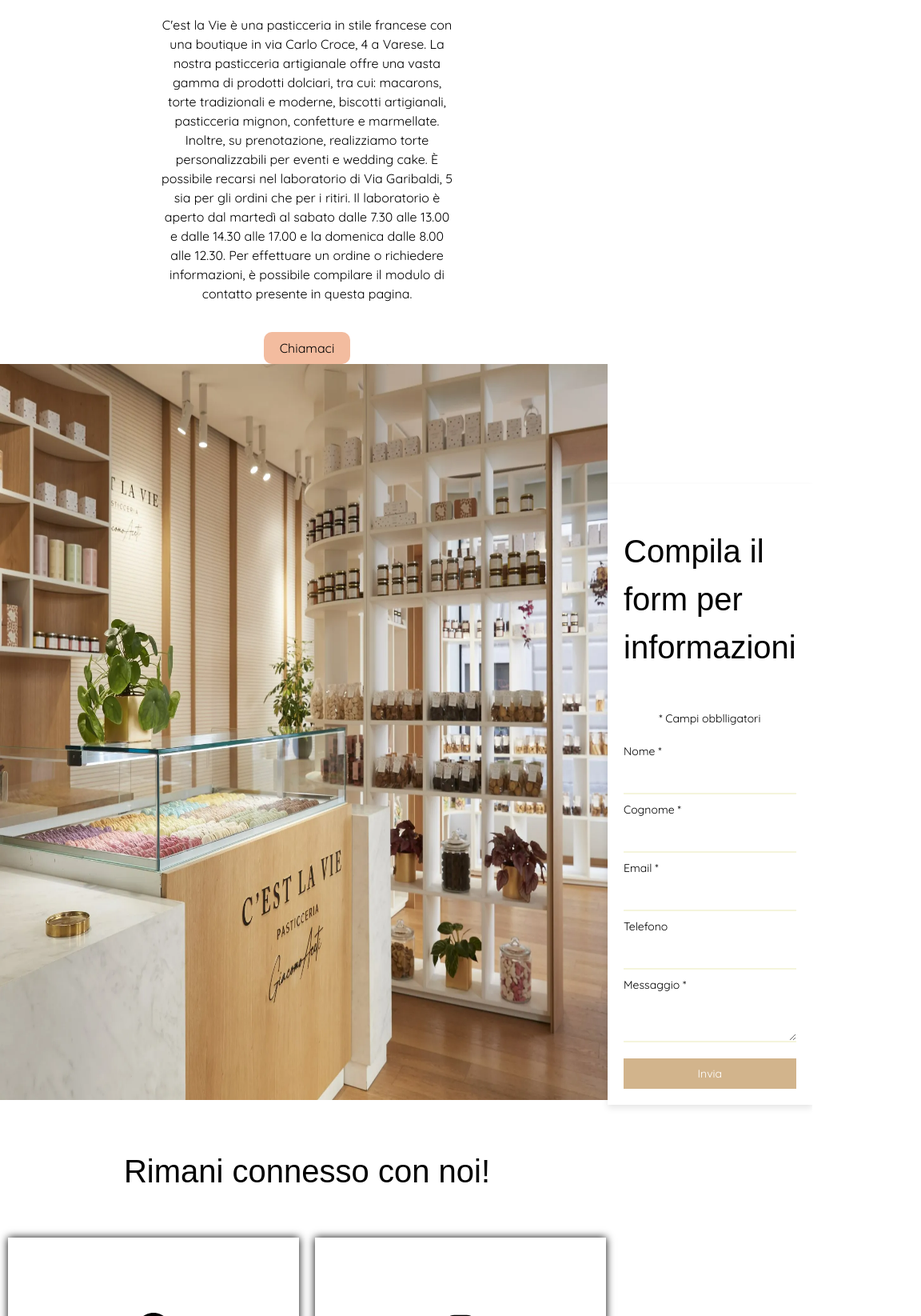
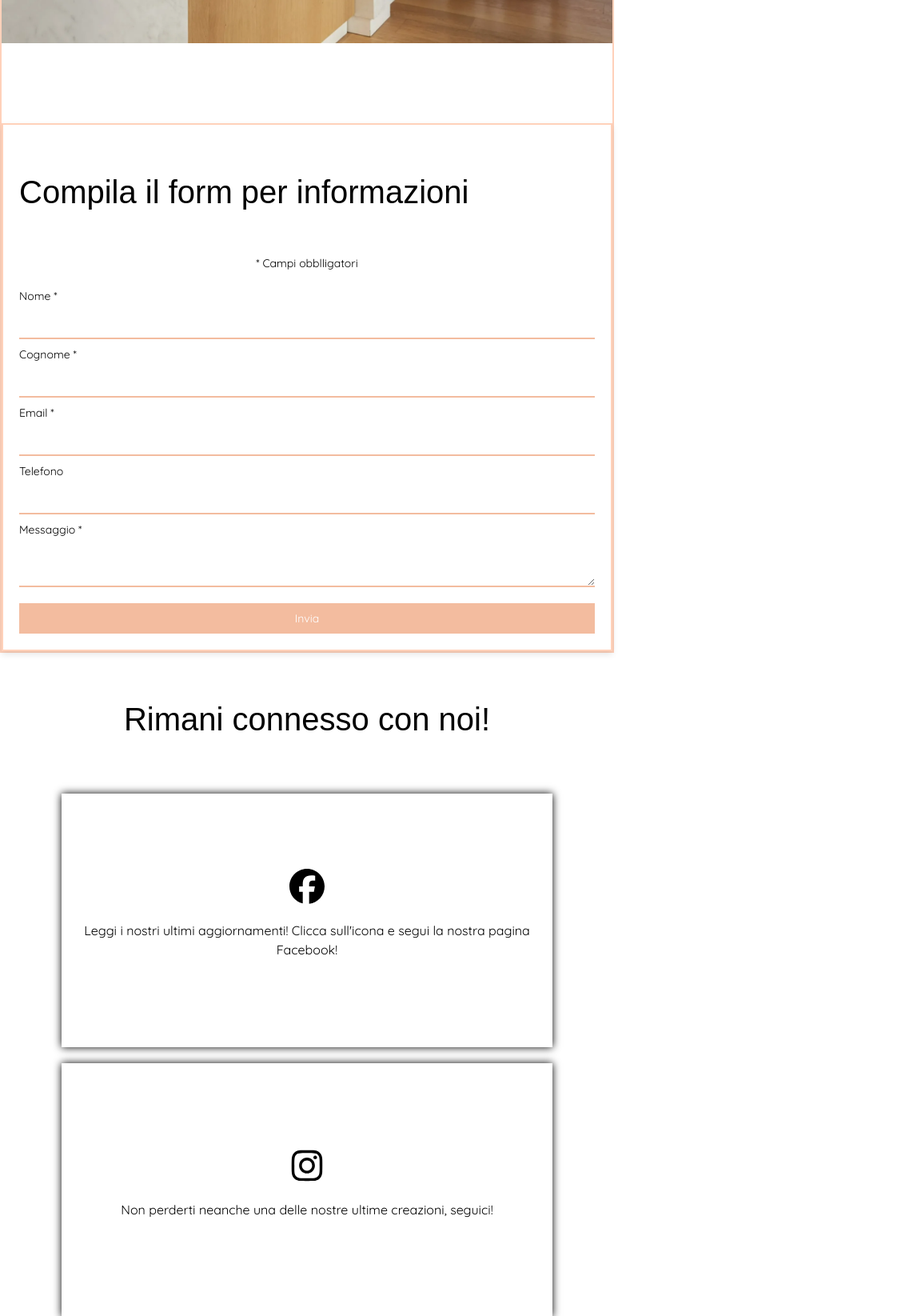
Before and after one commit to SamuD03/PW4-front-end, a Next.js app: page /contatti in a window 768 px wide. Shown: the part 1155-2800 px from the top of the page at 80% size, 1152 px wide, since content can reach past the window. Built offline with nearby package versions, Linux system fonts and the light colour scheme.

Commit message:
Improved Contatti

```diff
--- a/app/contatti/page.js
+++ b/app/contatti/page.js
@@ -4,6 +4,8 @@ import ImmaginePrincipale from "@/components/immagine-principale/immagine-princi
 import { useState } from "react";
 import classes from './page.module.css';
 import MapComponent from "@/components/map-component/map-component";
+import Image from 'next/image';
+import DomandeGenerali from "@/components/domande/domande";
 
 // Bottone
 const ContactButton = () => {
@@ -26,7 +28,6 @@ const ContactButton = () => {
 export default function Contatti() {
     return (
         <>
-            <ImmaginePrincipale />
 
             <div className={classes.text}>
                 <h2>La nostra pasticceria artigianale ti aspetta!</h2>
@@ -67,7 +68,9 @@ export default function Contatti() {
                 <div className={classes.cardContainer}>
                     <div className={classes.cardSocial}>
                         <div className={classes.socialIcon}>
-                            <svg className={classes.svg} xmlns="http://www.w3.org/2000/svg" viewBox="0 0 512 512"><path d="M512 256C512 114.6 397.4 0 256 0S0 114.6 0 256C0 376 82.7 476.8 194.2 504.5V334.2H141.4V256h52.8V222.3c0-87.1 39.4-127.5 125-127.5c16.2 0 44.2 3.2 55.7 6.4V172c-6-.6-16.5-1-29.6-1c-42 0-58.2 15.9-58.2 57.2V256h83.6l-14.4 78.2H287V510.1C413.8 494.8 512 386.9 512 256h0z" /></svg>
+                            <a href="https://www.facebook.com/pasticceriacestlavie" target="_blank" >
+                                <svg className={classes.svg} xmlns="http://www.w3.org/2000/svg" viewBox="0 0 512 512"><path d="M512 256C512 114.6 397.4 0 256 0S0 114.6 0 256C0 376 82.7 476.8 194.2 504.5V334.2H141.4V256h52.8V222.3c0-87.1 39.4-127.5 125-127.5c16.2 0 44.2 3.2 55.7 6.4V172c-6-.6-16.5-1-29.6-1c-42 0-58.2 15.9-58.2 57.2V256h83.6l-14.4 78.2H287V510.1C413.8 494.8 512 386.9 512 256h0z" /></svg>
+                            </a>
                         </div>
                         <p>
                             Leggi i nostri ultimi aggiornamenti! Clicca sull'icona e segui la nostra pagina Facebook!
@@ -76,7 +79,9 @@ export default function Contatti() {
 
                     <div className={classes.cardSocial}>
                         <div className={classes.socialIcon}>
-                            <svg className={classes.svg} xmlns="http://www.w3.org/2000/svg" viewBox="0 0 448 512"><path d="M224.1 141c-63.6 0-114.9 51.3-114.9 114.9s51.3 114.9 114.9 114.9S339 319.5 339 255.9 287.7 141 224.1 141zm0 189.6c-41.1 0-74.7-33.5-74.7-74.7s33.5-74.7 74.7-74.7 74.7 33.5 74.7 74.7-33.6 74.7-74.7 74.7zm146.4-194.3c0 14.9-12 26.8-26.8 26.8-14.9 0-26.8-12-26.8-26.8s12-26.8 26.8-26.8 26.8 12 26.8 26.8zm76.1 27.2c-1.7-35.9-9.9-67.7-36.2-93.9-26.2-26.2-58-34.4-93.9-36.2-37-2.1-147.9-2.1-184.9 0-35.8 1.7-67.6 9.9-93.9 36.1s-34.4 58-36.2 93.9c-2.1 37-2.1 147.9 0 184.9 1.7 35.9 9.9 67.7 36.2 93.9s58 34.4 93.9 36.2c37 2.1 147.9 2.1 184.9 0 35.9-1.7 67.7-9.9 93.9-36.2 26.2-26.2 34.4-58 36.2-93.9 2.1-37 2.1-147.8 0-184.8zM398.8 388c-7.8 19.6-22.9 34.7-42.6 42.6-29.5 11.7-99.5 9-132.1 9s-102.7 2.6-132.1-9c-19.6-7.8-34.7-22.9-42.6-42.6-11.7-29.5-9-99.5-9-132.1s-2.6-102.7 9-132.1c7.8-19.6 22.9-34.7 42.6-42.6 29.5-11.7 99.5-9 132.1-9s102.7-2.6 132.1 9c19.6 7.8 34.7 22.9 42.6 42.6 11.7 29.5 9 99.5 9 132.1s2.7 102.7-9 132.1z" /></svg>
+                            <a href="https://www.instagram.com/pasticceriacestlavie/" target="_blank">
+                                <svg className={classes.svg} xmlns="http://www.w3.org/2000/svg" viewBox="0 0 448 512"><path d="M224.1 141c-63.6 0-114.9 51.3-114.9 114.9s51.3 114.9 114.9 114.9S339 319.5 339 255.9 287.7 141 224.1 141zm0 189.6c-41.1 0-74.7-33.5-74.7-74.7s33.5-74.7 74.7-74.7 74.7 33.5 74.7 74.7-33.6 74.7-74.7 74.7zm146.4-194.3c0 14.9-12 26.8-26.8 26.8-14.9 0-26.8-12-26.8-26.8s12-26.8 26.8-26.8 26.8 12 26.8 26.8zm76.1 27.2c-1.7-35.9-9.9-67.7-36.2-93.9-26.2-26.2-58-34.4-93.9-36.2-37-2.1-147.9-2.1-184.9 0-35.8 1.7-67.6 9.9-93.9 36.1s-34.4 58-36.2 93.9c-2.1 37-2.1 147.9 0 184.9 1.7 35.9 9.9 67.7 36.2 93.9s58 34.4 93.9 36.2c37 2.1 147.9 2.1 184.9 0 35.9-1.7 67.7-9.9 93.9-36.2 26.2-26.2 34.4-58 36.2-93.9 2.1-37 2.1-147.8 0-184.8zM398.8 388c-7.8 19.6-22.9 34.7-42.6 42.6-29.5 11.7-99.5 9-132.1 9s-102.7 2.6-132.1-9c-19.6-7.8-34.7-22.9-42.6-42.6-11.7-29.5-9-99.5-9-132.1s-2.6-102.7 9-132.1c7.8-19.6 22.9-34.7 42.6-42.6 29.5-11.7 99.5-9 132.1-9s102.7-2.6 132.1 9c19.6 7.8 34.7 22.9 42.6 42.6 11.7 29.5 9 99.5 9 132.1s2.7 102.7-9 132.1z" /></svg>
+                            </a>
                         </div>
                         <p>
                             Non perderti neanche una delle nostre ultime creazioni, seguici!
@@ -88,6 +93,12 @@ export default function Contatti() {
 
             <div className={classes.mappa}>
                 {/* <MapComponent /> */}
+                <Image src="/mappa.png" alt="mappa" width={1519} height={450} />
+
+            </div>
+
+            <div className={classes.domande}>
+                <DomandeGenerali />
             </div>
 
 
--- a/app/contatti/page.module.css
+++ b/app/contatti/page.module.css
@@ -19,15 +19,6 @@
     background-color: #ffd1ba;
 }
 
-.iconPhone {
-    font-size: 16px;
-    /* Se usi una libreria di icone, aggiungi qui la classe o l'icona desiderata */
-}
-
-.phoneNumHolder {
-    margin-left: 5px;
-}
-
 .text {
     display: flex;
     flex-direction: column;
@@ -35,37 +26,18 @@
     align-items: center;
     margin-left: 200px;
     margin-right: 200px;
+    margin-bottom: 20px;
 }
 
-/*
-.imgBoutique {
-    width: 760px;
-    height: 920px;
+.text p {
+    width: 900px;
 }
-
-.formInformazioni {
-    display: flex;
-    flex-direction: row;
-    margin-top: 50px;
-}
-
-.informazioni {
-    display: flex;
-    flex-direction: column;
-    margin-top: 40px;
-    margin-left: 40px;
-}
-
-.form {
-    display: flex;
-    flex-direction: column;
-    align-items: flex-start;
-} */
 
 /* form */
 .formInformazioni {
     display: flex;
     align-items: flex-start;
+    border: 2px solid #ffd1ba;
 }
 
 .imgBoutique {
@@ -78,6 +50,7 @@
     padding: 20px;
     box-shadow: 0 4px 8px rgba(0, 0, 0, 0.1);
     margin-top: 150px;
+    border: 2px solid #ffd1ba;
 
 }
 
@@ -107,7 +80,7 @@
     padding: 10px;
     margin-top: 5px;
     border: none;
-    border-bottom: 2px solid beige;
+    border-bottom: 2px solid #f3bc9f;
     background-color: transparent;
     font-family: 'Quicksand', 'Quicksand Fallback', sans-serif;
     font-size: 14px;
@@ -118,14 +91,14 @@
 .form input[type="text"]:focus,
 .form input[type="email"]:focus,
 .form textarea:focus {
-    border-bottom: 2px solid #d2b48c;
+    border-bottom: 2px solid #f3bc9f;
     /* Colore beige scuro */
 }
 
 .form button {
     margin-top: 20px;
     padding: 10px 20px;
-    background-color: #d2b48c;
+    background-color: #f3bc9f;
     /* Colore beige */
     border: none;
     color: #fff;
@@ -136,8 +109,7 @@
 }
 
 .form button:hover {
-    background-color: #c0a080;
-    /* Colore beige scuro */
+    background-color: #ffd1ba;
 }
 
 
@@ -177,7 +149,140 @@
     /* Margine tra le card */
 }
 
+.cardSocial:hover {
+    /* Aggiungi qui gli stili desiderati per l'hover */
+    box-shadow: 0 4px 8px rgba(0, 0, 0, 0.2);
+    transform: scale(1.05);
+    transition: transform 0.3s ease, box-shadow 0.3s ease;
+}
+
 .svg {
     width: 44px;
     height: 44px;
 }
+
+/* mappa */
+.mappa {
+    margin-top: 20px;
+    width: 100%;
+}
+
+/* Media query per schermi piccoli (smartphone) */
+@media (max-width: 600px) {
+    .text {
+        margin-left: 20px;
+        margin-right: 20px;
+    }
+
+    .text p {
+        width: 100%;
+    }
+
+    .imgBoutique {
+        width: 100%;
+        height: auto;
+    }
+
+    .informazioni {
+        margin-top: 50px;
+    }
+
+    .cardContainer {
+        flex-direction: column;
+        align-items: center;
+    }
+
+    .cardSocial {
+        width: 100%;
+        margin: 10px 0;
+    }
+}
+
+/* Media query per schermi medi (tablet) */
+@media (min-width: 601px) and (max-width: 1024px) {
+    .text {
+        margin-left: 50px;
+        margin-right: 50px;
+    }
+
+    .text p {
+        width: 100%;
+    }
+
+    .imgBoutique {
+        width: 100%;
+        height: auto;
+    }
+
+    .informazioni {
+        margin-top: 100px;
+    }
+
+    .cardContainer {
+        flex-direction: column;
+        align-items: center;
+    }
+
+    .cardSocial {
+        width: 80%;
+        margin: 10px 0;
+    }
+}
+
+
+/* Media query per dispositivi mobili */
+@media (max-width: 600px) {
+    .formInformazioni {
+        flex-direction: column;
+        align-items: center;
+    }
+
+    .imgBoutique {
+        width: 100%;
+        height: auto;
+    }
+
+    .informazioni {
+        margin-top: 50px;
+        width: 100%;
+    }
+
+    .form input[type="text"],
+    .form input[type="email"],
+    .form textarea {
+        width: 100%;
+    }
+
+    .form button {
+        width: 100%;
+    }
+}
+
+
+/* Media query per schermi medi (tablet) */
+@media (min-width: 601px) and (max-width: 1024px) {
+    .formInformazioni {
+        flex-direction: column;
+        align-items: center;
+    }
+
+    .imgBoutique {
+        width: 100%;
+        height: auto;
+    }
+
+    .informazioni {
+        margin-top: 100px;
+        width: 100%;
+    }
+
+    .form input[type="text"],
+    .form input[type="email"],
+    .form textarea {
+        width: 100%;
+    }
+
+    .form button {
+        width: 100%;
+    }
+}
--- /dev/null
+++ b/components/domande/domande.js
@@ -0,0 +1,50 @@
+import styles from './domande.module.css';
+
+export default function DomandeGenerali() {
+    return (
+        <>
+            <div className={styles.domande}>
+                <h2>Domande generali</h2>
+
+                {domande.map((domanda, index) => (
+                    <div key={index} className={styles.questionContainer}>
+                        <input type="checkbox" id={`toggle-${index}`} className={styles.toggleInput} />
+                        <label htmlFor={`toggle-${index}`} className={styles.questionHeader}>
+                            <h3>{domanda.titolo}</h3>
+                            <span className={styles.toggleButton}></span>
+                        </label>
+                        <p className={styles.answer}>{domanda.risposta}</p>
+                    </div>
+                ))}
+            </div>
+
+        </>
+    );
+}
+
+const domande = [
+    {
+        titolo: 'Dove si trova Pasticceria C\'Est La Vie?',
+        risposta: 'Pasticceria C\'Est La Vie si trova a Varese (VA) - Via Carlo Croce 4',
+    },
+    {
+        titolo: 'Quali sono gli orari di apertura di Pasticceria C\'Est La Vie?',
+        risposta: 'L\'orario di apertura di Pasticceria C\'Est La Vie è: da Martedì a Domenica: 09:00 - 13:00, da Martedì a Domenica: 14:00 - 19:30',
+    },
+    {
+        titolo: 'Quali sono i servizi che offre Pasticceria C\'Est La Vie?',
+        risposta: 'Pasticceria C\'Est La Vie offre i seguenti servizi: Torte Personalizzate, Cake Design',
+    },
+    {
+        titolo: 'Quali sono le opinioni degli utenti di Pasticceria C\'Est La Vie?',
+        risposta: 'Leggi le recensioni di Pasticceria C\'Est La Vie oppure lascia la tua opinione su Paginegialle.it',
+    },
+    {
+        titolo: 'Quali sono le specialità di Pasticceria C\'Est La Vie?',
+        risposta: 'Pasticceria C\'Est La Vie propone le seguenti specialità: Macarons, Cookies',
+    },
+    {
+        titolo: 'Come posso contattare Pasticceria C\'Est La Vie?',
+        risposta: 'Puoi contattare Pasticceria C\'Est La Vie tramite email: info@pasticceriacestlavie.it, telefono: 327 7380932, WhatsApp: 327 7380932',
+    },
+];
```
Also changed, not shown: components/domande/domande.module.css (added, +103 -0 lines), public/mappa.png (added).
